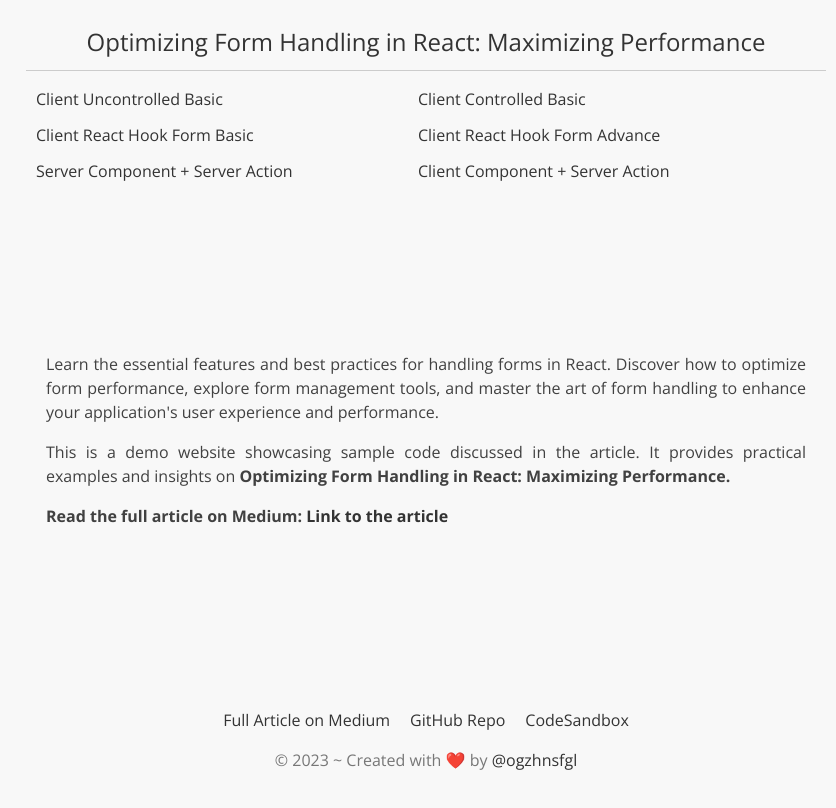
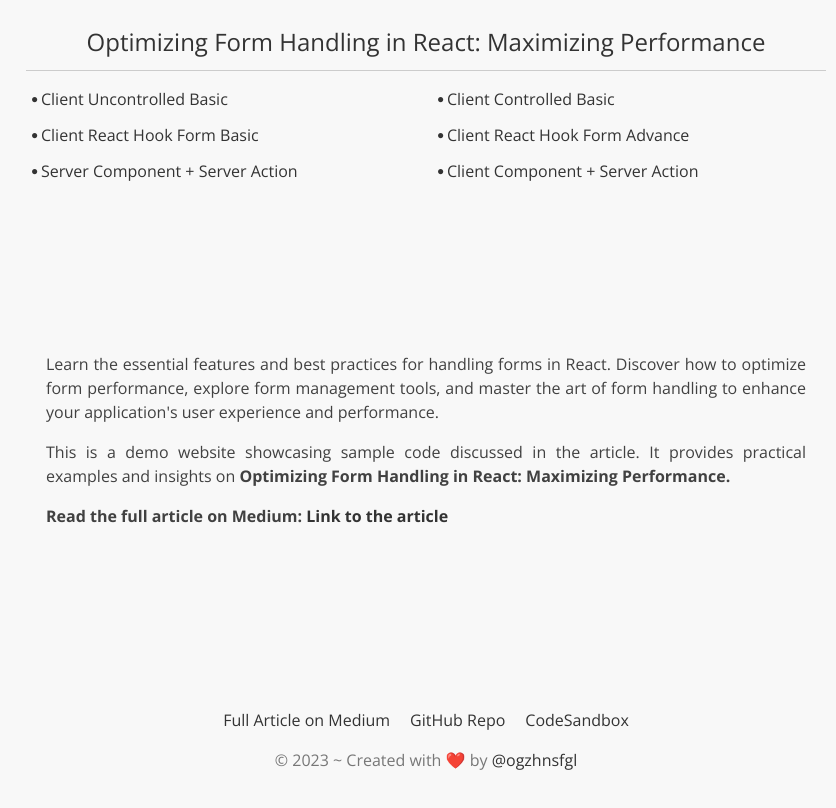
Before and after one commit to Ogzhnsfgl/optimizing-form-handling-in-react, a Next.js app: page / in a window 1280 px wide. Shown: the top 808 px of the page, without its empty margins (214-1050 px from the left). Built offline with nearby package versions, Linux system fonts and the light colour scheme.

Commit message:
fix: some css fixed.

```diff
--- a/app/globals.css
+++ b/app/globals.css
@@ -168,7 +168,6 @@ nav {
 }
 
 .navbarList {
-  list-style-type: none;
   display: flex;
   flex-wrap: wrap;
   gap: 12px;
@@ -178,21 +177,32 @@ nav {
 }
 
 .navbarList li {
-  margin-right: 10px;
-  flex-basis: 45%;
-}
+  list-style: none;
+  flex: 1 1 100%;
 
-.navbarList li:last-child {
-  margin-right: 0;
+  @media (min-width: 768px) {
+    flex: 1 1 350px;
+  }
 }
 
 .navbarList li a {
   text-decoration: none;
+  position: relative;
   color: #333333;
   font-weight: 500;
-  padding: 5px 10px;
+  padding: 5px 10px 5px 15px;
   transition: background-color 0.3s ease;
   border-radius: 8px;
+
+  &::before {
+    position: absolute;
+    top: 50%;
+    left: 5px;
+    transform: translateY(-50%);
+    content: '●'; /* Updated sign */
+    margin-right: 6px;
+    font-size: 12px; /* Added font size */
+  }
 }
 
 .navbarList li a:hover {
```
